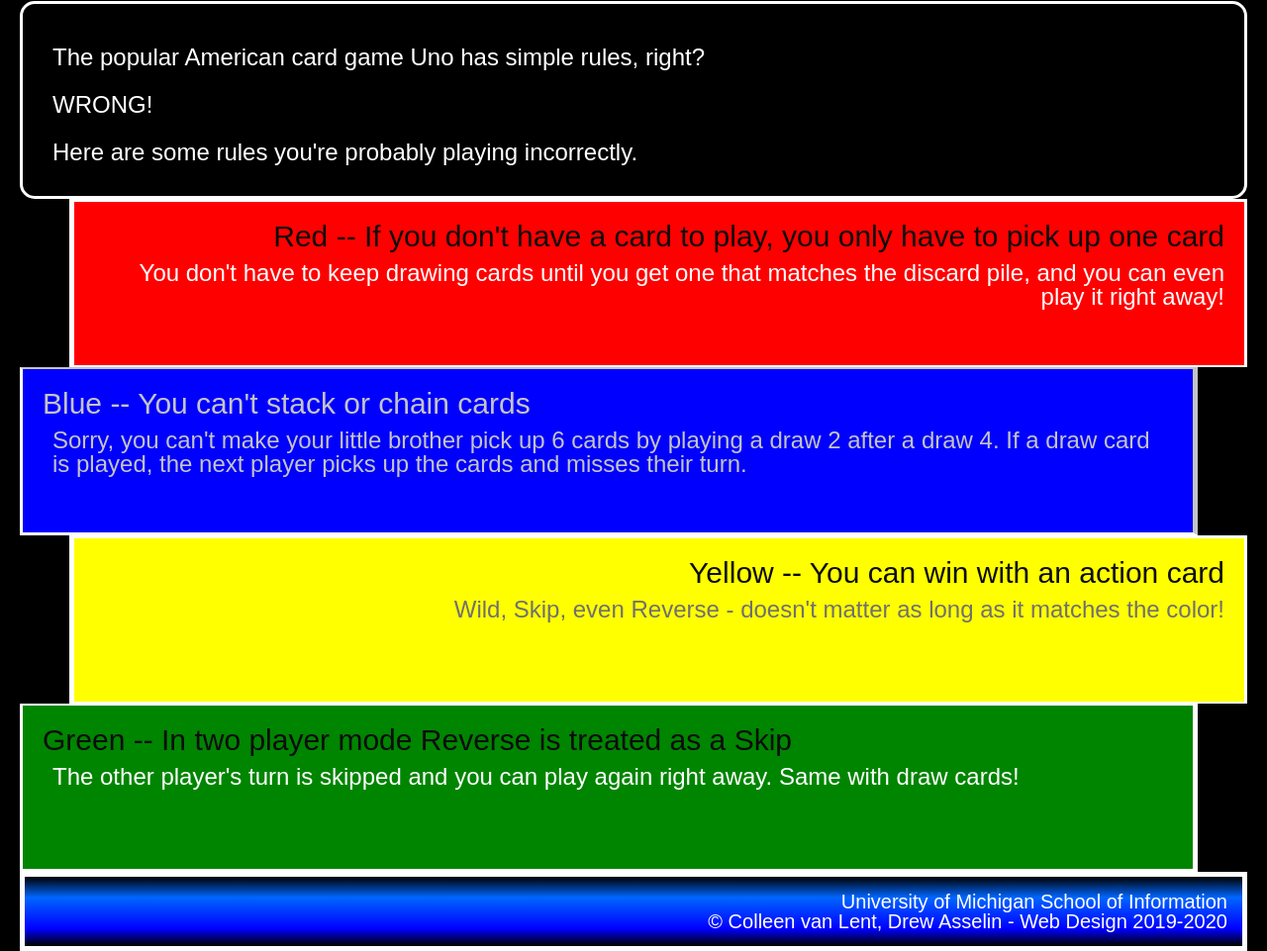
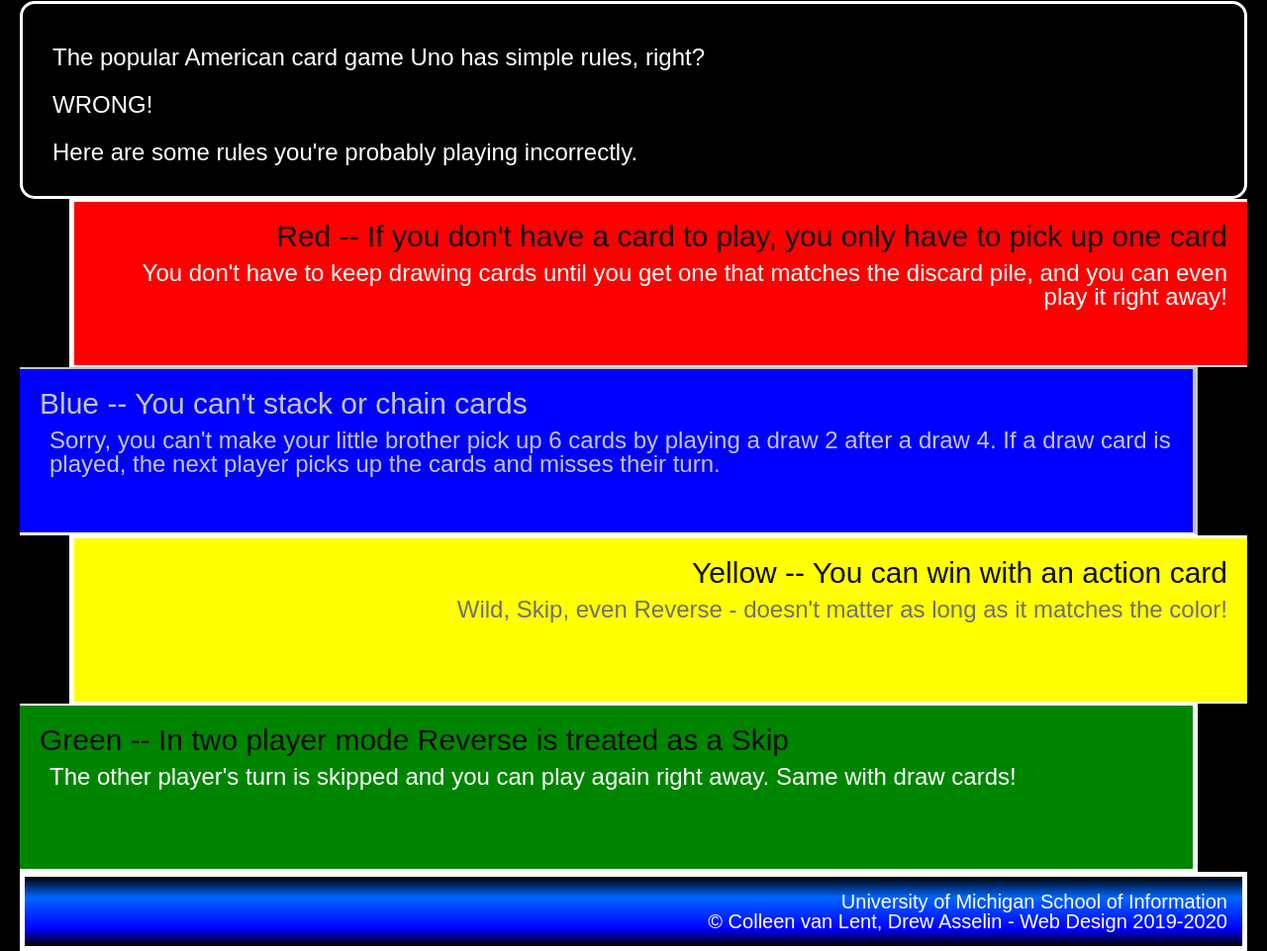
Before and after one commit to ElaineW510/HW2---wk24, a plain HTML site: page index.html in a window 1280 px wide. Shown: the part 327-1288 px from the top of the page at 99% size. Drawn offline with Linux system fonts and the light colour scheme.

Commit message:
Update style.css

```diff
--- a/css/style.css
+++ b/css/style.css
@@ -50,6 +50,7 @@
   margin-left: 50px;
   border-bottom: 2px solid;
   border-left: 5px solid;
+  border-right: 0px solid
 }
 
 .blue {
@@ -58,6 +59,7 @@
   margin-right: 50px;
   border-right: 5px solid;
   border-top: 2px solid;
+  border-left:0px solid;
   color: #C4C4C4;
 }
 
@@ -71,6 +73,7 @@
   margin-left: 50px;
   border-bottom: 2px solid;
   border-left: 5px solid;
+  border-right:0px solid;
 }
 
 .yellow p {
@@ -81,8 +84,9 @@
   background-color: #008500;
   text-align: left;
   margin-right: 50px;
-  border-right: 5px solid white;
-  border-top: 2px solid white;
+  border-right: 5px solid;
+  border-top: 2px solid;
+  border-left:0px solid;
 }
 
 footer {
```
